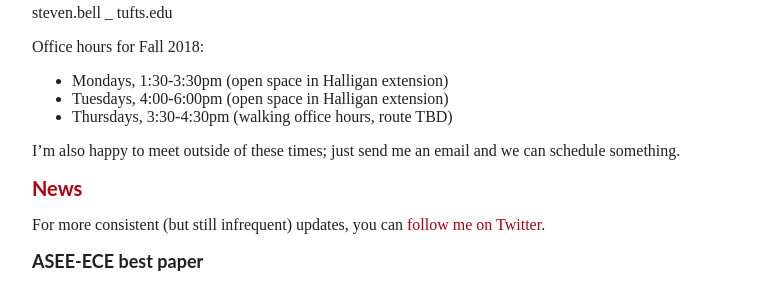
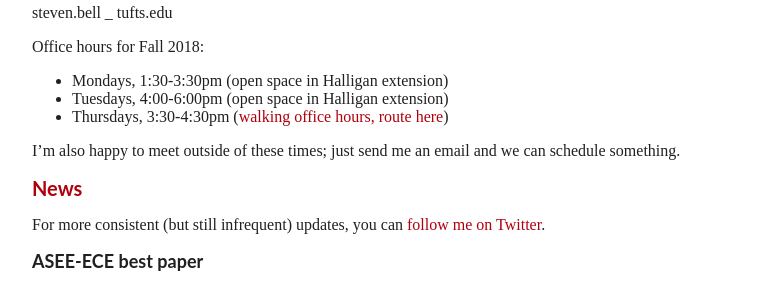
Before and after one commit to stevenbell/stevenbell.github.com, a Jekyll site: the page built from index.markdown, in a window 1280 px wide. Shown: the part 434-722 px from the top of the page, without its empty margins (258-1021 px from the left). Built offline with Jekyll 4.4.1, drawn with Linux system fonts in a browser that asks for light colours.

Commit message:
Walking OH info

```diff
--- a/index.markdown
+++ b/index.markdown
@@ -22,7 +22,7 @@ Office hours for Fall 2018:
 
 * Mondays, 1:30-3:30pm (open space in Halligan extension)
 * Tuesdays, 4:00-6:00pm (open space in Halligan extension)
-* Thursdays, 3:30-4:30pm (walking office hours, route TBD)
+* Thursdays, 3:30-4:30pm ([walking office hours, route here](walking_oh))
 
 I'm also happy to meet outside of these times; just send me an email and we can schedule something.
 
```
Also changed, not shown: walking_oh.markdown (added, +19 -0 lines), assets/img/walkingmap.png (added).
